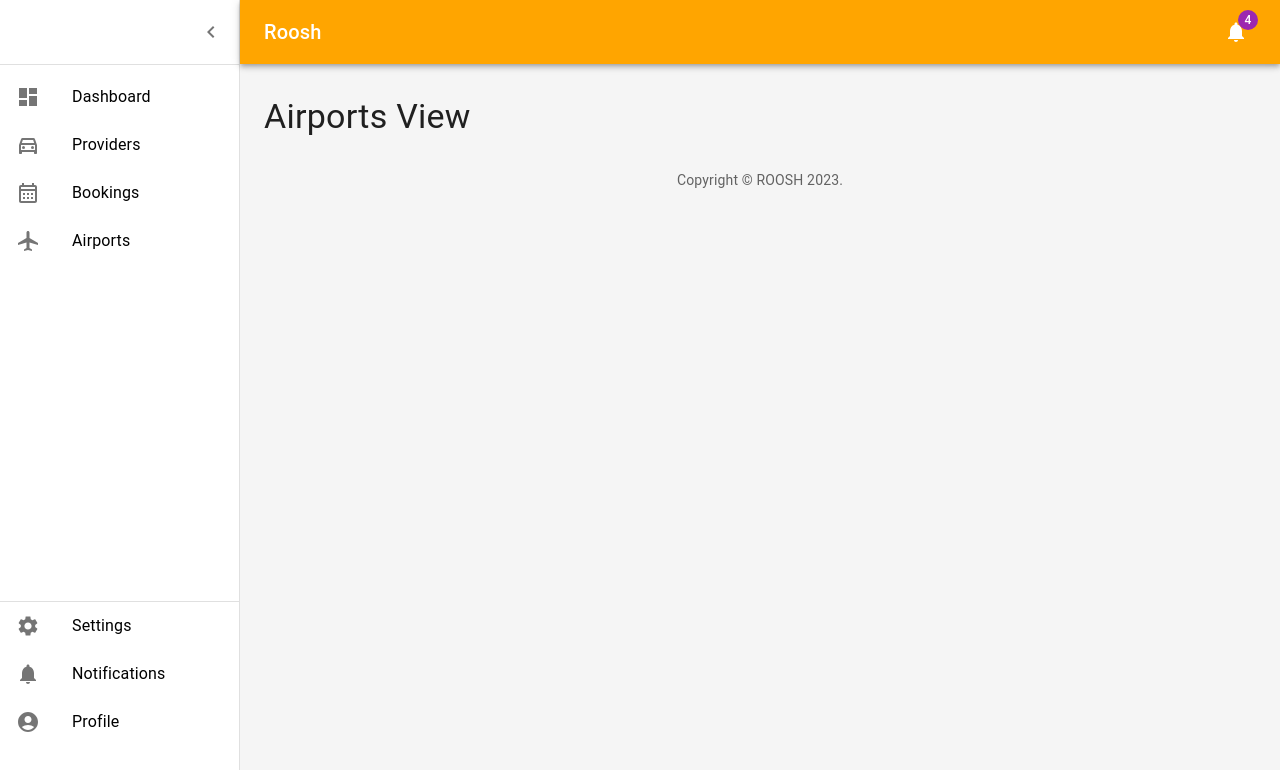
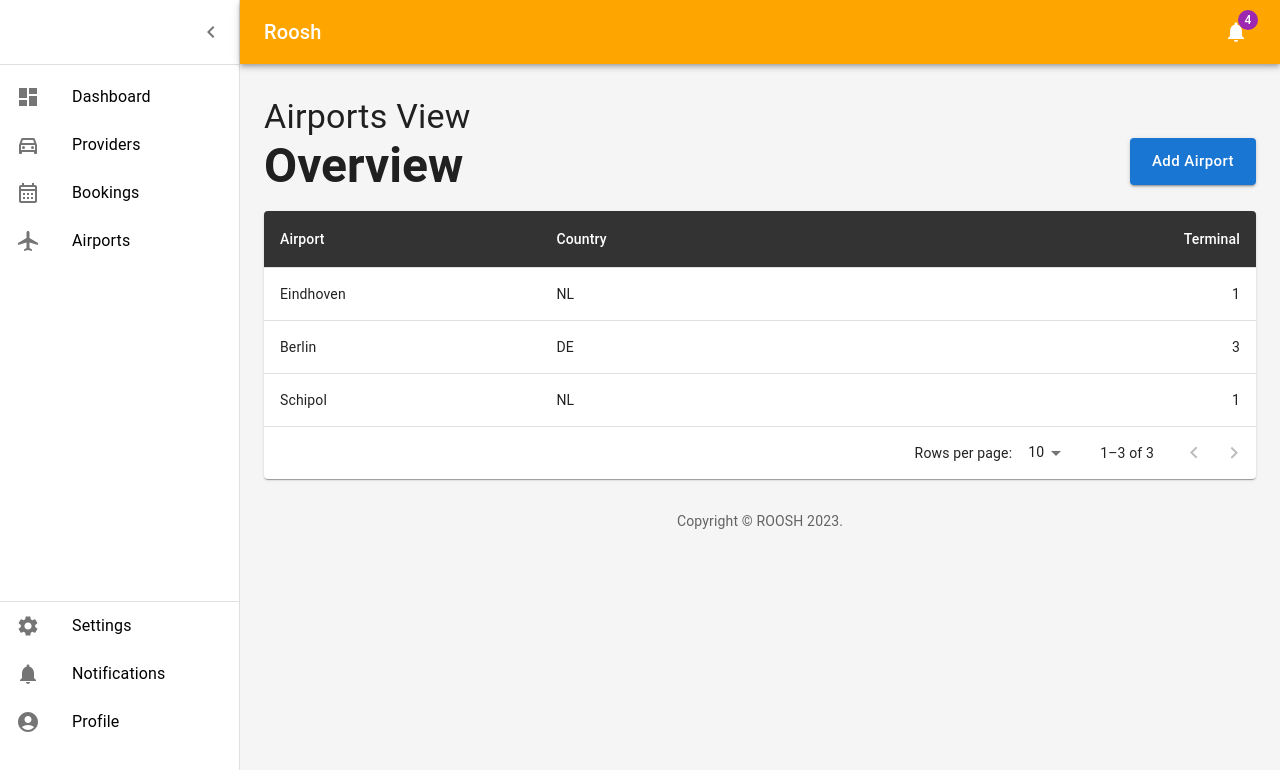
Before and after one commit to youngthomas123/RooshFE, a React (Vite) app: page /airports in a window 1280 px wide. Shown: the top 770 px of the page. Built offline with nearby package versions, Linux system fonts and the light colour scheme.

Commit message:
Airport View done -Renis,Thomas

```diff
--- /dev/null
+++ b/src/components/AirportComponent/TableAirport.jsx
@@ -0,0 +1,95 @@
+import React, { useState } from 'react';
+import Paper from '@mui/material/Paper';
+import TableContainer from '@mui/material/TableContainer';
+import Table from '@mui/material/Table';
+import TableBody from '@mui/material/TableBody';
+import TableCell from '@mui/material/TableCell';
+import TableHead from '@mui/material/TableHead';
+import TablePagination from '@mui/material/TablePagination';
+import TableRow from '@mui/material/TableRow';
+import Button from '@mui/material/Button';
+
+const columns = [
+    { id: 'airport', label: 'Airport', minWidth: 170 },
+    { id: 'country', label: 'Country', minWidth: 100 },
+    { id: 'terminal', label: 'Terminal', minWidth: 340, align: 'right' },
+];
+
+function createData(airport, country, terminal) {
+    return { airport, country, terminal};
+}
+
+const rows = [
+    createData('Eindhoven', 'NL', 1),
+    createData('Berlin', 'DE',  3),
+    createData('Schipol', 'NL', 1,),
+];
+
+const getStatusButton = (status, label) => (
+    <Button variant="contained" sx={{ backgroundColor: status === 0 ? 'green' : 'red', mx: 1 }}>
+        {label}
+    </Button>
+);
+
+const TableAirport = () => {
+    const [page, setPage] = React.useState(0);
+    const [rowsPerPage, setRowsPerPage] = React.useState(10);
+
+    const handleChangePage = (event, newPage) => {
+        setPage(newPage);
+    };
+
+    const handleChangeRowsPerPage = (event) => {
+        setRowsPerPage(+event.target.value);
+        setPage(0);
+    };
+
+    return (
+        <Paper sx={{ width: '100%', overflow: 'hidden' }}>
+            <TableContainer sx={{ maxHeight: 440 }}>
+                <Table stickyHeader aria-label="sticky table">
+                    <TableHead>
+                        <TableRow>
+                            {columns.map((column) => (
+                                <TableCell
+                                    key={column.id}
+                                    align={column.align}
+                                    style={{ minWidth: column.minWidth }}
+                                    sx={{ backgroundColor: '#333', color: 'white' }}
+                                >
+                                    {column.label}
+                                </TableCell>
+                            ))}
+                        </TableRow>
+                    </TableHead>
+                    <TableBody>
+                        {rows
+                            .slice(page * rowsPerPage, page * rowsPerPage + rowsPerPage)
+                            .map((row) => (
+                                <TableRow hover role="checkbox" tabIndex={-1} key={row.code}>
+                                    {columns.map((column) => (
+                                        <TableCell key={column.id} align={column.align}>
+                                            {
+                                                row[column.id]
+                                            }
+                                        </TableCell>
+                                    ))}
+                                </TableRow>
+                            ))}
+                    </TableBody>
+                </Table>
+            </TableContainer>
+            <TablePagination
+                rowsPerPageOptions={[10, 25, 100]}
+                component="div"
+                count={rows.length}
+                rowsPerPage={rowsPerPage}
+                page={page}
+                onPageChange={handleChangePage}
+                onRowsPerPageChange={handleChangeRowsPerPage}
+            />
+        </Paper>
+    );
+};
+
+export default TableAirport;
--- a/src/pages/Airports.jsx
+++ b/src/pages/Airports.jsx
@@ -1,13 +1,34 @@
-import { Typography } from '@mui/material';
+import { Box, Button, Stack, Typography } from '@mui/material';
 import React, { useState, useEffect } from "react";
 import { useNavigate } from 'react-router-dom';
+import TableAirport from '../components/AirportComponent/TableAirport';
 
 const Airports = () => {
 
     return (
-        <Typography variant="h4">
-            Airports View
-        </Typography>
+        <div>
+            <Typography variant="h4">
+                Airports View
+            </Typography>
+
+            <Stack
+            direction="row"
+            justifyContent="space-between"
+            alignItems="flex-start"
+            spacing={2}
+            >
+                <Box>
+                    <Typography variant="h3" gutterBottom sx={{ fontWeight: 'bold' }}>
+                        Overview
+                    </Typography>
+                </Box>
+
+                <Button variant="contained" size='large' sx={{ textTransform: 'none', py: 1.3 }}>Add Airport</Button>
+
+            </Stack>
+
+            <TableAirport />
+        </div>
     );
 }
 
```
